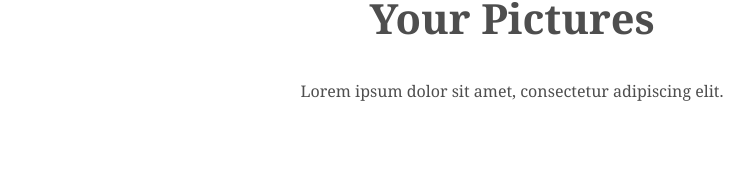
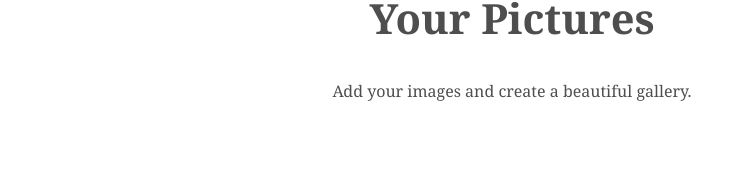
Before and after one commit to RaveenP-glitch/Photo-Gallery, a React (Create React App) app: page / in a window 1280 px wide. Shown: the part 110-280 px from the top of the page, without its empty margins (128-878 px from the left). Built offline with nearby package versions, Linux system fonts and the light colour scheme.

Commit message:
Update Title.js

```diff
--- a/src/comps/Title.js
+++ b/src/comps/Title.js
@@ -5,7 +5,7 @@ const Title = () => {
     <div className="title">
       <h1>FireGram</h1>
       <h2>Your Pictures</h2>
-      <p>Lorem ipsum dolor sit amet, consectetur adipiscing elit.</p>
+      <p>Add your images and create a beautiful gallery.</p>
     </div>
   )
 }
```
